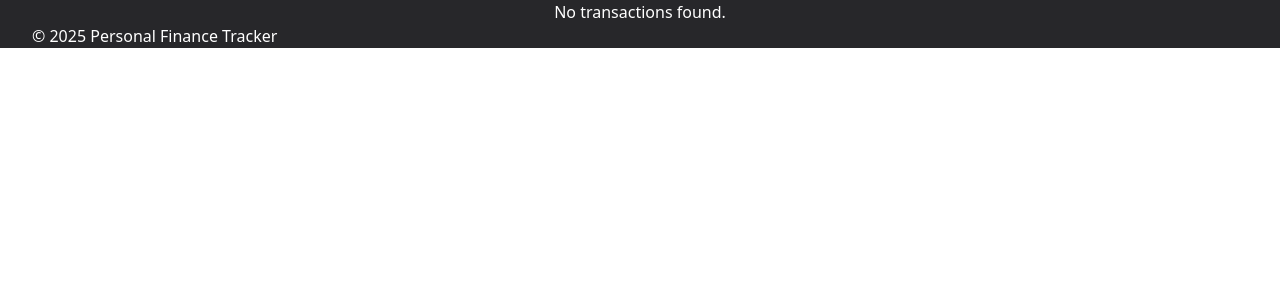
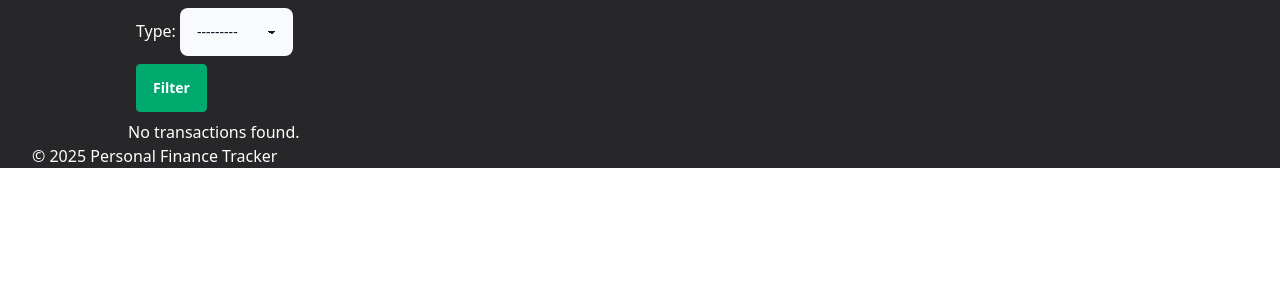
Before and after one commit to nicoferreira90/finance_tracker, a Django app: page / in a window 1280 px wide. Shown: the part 100-400 px from the top of the page. Run offline with Django 5.2, Linux system fonts and the light colour scheme; the visitor is signed in with stand-in values (Sample User, id 1); data that the repository does not hold is empty; some libraries are stand-ins or nearby versions.

Commit message:
started adding filter

```diff
--- a/finance_app/settings.py
+++ b/finance_app/settings.py
@@ -37,6 +37,11 @@ INSTALLED_APPS = [
     "django.contrib.sessions",
     "django.contrib.messages",
     "django.contrib.staticfiles",
+
+    # 3rd party apps
+    "django_filters",
+    "widget_tweaks",
+
     # local apps
     "transactions",
 ]
--- a/templates/transactions/transaction_list.html
+++ b/templates/transactions/transaction_list.html
@@ -1,10 +1,26 @@
 {% extends "base.html" %}
+{% load widget_tweaks %}
 
 {% block content %}
 
 <div class="flex relative overflow-x-auto text-white justify-center">
+
+<div class="w-4/5 mx-auto"> {% comment %} w-4/5 {% endcomment %}
+
+    <div class="m-2">
+        <form action="#" method="get">
+            <div class="mb-2 from-control">
+                {{filter.form.type|add_label_class:"text-white"}}
+                {% render_field filter.form.type class="select bg-gray-50 text-gray-900" %}
+            </div>
+
+            <button type="submit">
+                <a href="#" class="btn btn-success text-white font-bold py-2 px-4 rounded">Filter</a>
+            </button>
+        </form>
+    </div>
 {% if transactions %}
-<div class="w-4/5 mx-auto">
+
 <table class="table">
     <thead>
         <tr>
--- /dev/null
+++ b/transactions/filters.py
@@ -0,0 +1,10 @@
+import django_filters
+from .models import Transaction
+
+class TransactionFilter(django_filters.FilterSet):
+
+    transaction_type = django_filters.ChoiceFilter(choices=Transaction.TRANSACTION_TYPE)
+
+    class Meta:
+        model = Transaction
+        fields = ['type']
--- a/transactions/views.py
+++ b/transactions/views.py
@@ -1,5 +1,6 @@
 from django.shortcuts import render
 from django.views.generic import ListView
+from .filters import TransactionFilter
 
 from .models import Transaction
 
@@ -9,5 +10,13 @@ class TransactionListView(ListView):
     context_object_name = "transactions"
     paginate_by = 10
 
+    def get(self, request, *args, **kwargs):
+        self.object_list = self.get_queryset()
+        transaction_filter = TransactionFilter(request.GET, queryset=self.object_list)
+        context = self.get_context_data(object_list=self.object_list, **kwargs)
+        context["filter"] = transaction_filter
+        return self.render_to_response(context)
+
+
     def get_queryset(self):
         return Transaction.objects.filter(user=self.request.user).order_by("-date")
```
